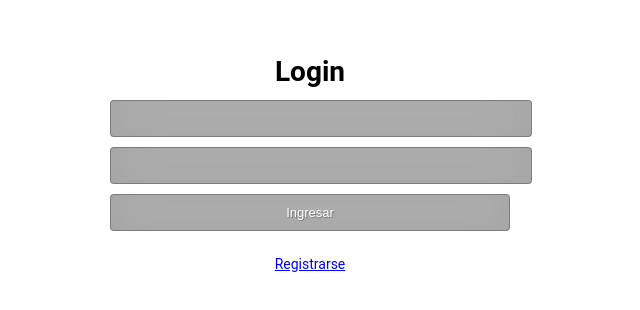
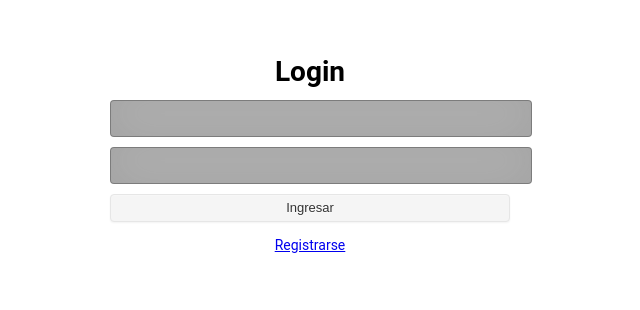
Before and after one commit to jcamej0/trello, a React (Create React App) app: page / in a window 1280 px wide. Shown: the part 156-466 px from the top of the page, without its empty margins (330-970 px from the left). Built offline with nearby package versions, Linux system fonts and the light colour scheme.

Commit message:
Changed Acess Form component

```diff
--- a/src/components/access-form/AccessForm.jsx
+++ b/src/components/access-form/AccessForm.jsx
@@ -1,29 +1,30 @@
-import React, { useState } from 'react';
+import React, { useState } from "react";
+import theme from "./theme.module.scss";
 
-const AccessForm = ({onSubmit, label}) => {
+const AccessForm = ({ onSubmit, label }) => {
   const [username, changeUsername] = useState();
   const [password, changePassword] = useState();
 
-    const handleNameChange = (event) => {
+  const handleNameChange = event => {
     changeUsername(event.target.value);
   };
 
-    const handlePasswordChange = (event) => {
+  const handlePasswordChange = event => {
     changePassword(event.target.value);
   };
 
-    const handleSubmit = (event) => {
+  const handleSubmit = event => {
     event.preventDefault();
-        onSubmit({username, password});
+    onSubmit({ username, password });
   };
 
-  return(
-    <form onSubmit={handleSubmit}>
+  return (
+    <form className={theme.form} onSubmit={handleSubmit}>
       <input type="text" value={username} onChange={handleNameChange} />
       <input type="password" value={password} onChange={handlePasswordChange} />
-        <input type="submit" value={label} />
+      <button type="submit"> {label}</button>
     </form>
-  )
+  );
 };
 
 export default AccessForm;
--- /dev/null
+++ b/src/components/access-form/theme.module.scss
@@ -0,0 +1,48 @@
+
+  .form {
+    display: inherit;
+    width: 100%;
+    flex-direction: column;
+
+    input {
+      width: 94%;
+      margin-bottom: 10px;
+      background: rgba(0, 0, 0, 0.3);
+      border: none;
+      outline: none;
+      padding: 10px;
+      font-size: 13px;
+      color: #fff;
+      text-shadow: 1px 1px 1px rgba(0, 0, 0, 0.3);
+      border: 1px solid rgba(0, 0, 0, 0.3);
+      border-radius: 4px;
+      box-shadow: inset 0 -5px 45px rgba(100, 100, 100, 0.2),
+        0 1px 1px rgba(255, 255, 255, 0.2);
+      transition: box-shadow 0.5s ease;
+    }
+    input:focus {
+      box-shadow: inset 0 -5px 45px rgba(100, 100, 100, 0.4),
+        0 1px 1px rgba(255, 255, 255, 0.2);
+    }
+
+    button {
+      display: inline-block;
+      padding: 4px 10px 4px;
+      margin-bottom: 0;
+      font-size: 15px;
+      line-height: 18px;
+      color: #333333;
+      text-align: center;
+      text-shadow: 0 1px 1px rgba(255, 255, 255, 0.75);
+      vertical-align: middle;
+      background-color: #f5f5f5;
+      background-image: linear-gradient(top, #ffffff, #e6e6e6);
+      background-repeat: repeat-x;
+      border-color: rgba(0, 0, 0, 0.1) rgba(0, 0, 0, 0.1) rgba(0, 0, 0, 0.25);
+      border: 1px solid #e6e6e6;
+      border-radius: 4px;
+      box-shadow: inset 0 1px 0 rgba(255, 255, 255, 0.2),
+        0 1px 2px rgba(0, 0, 0, 0.05);
+      cursor: pointer;
+    }
+  }
```
Lines whose indentation alone changed are shown as unchanged.
